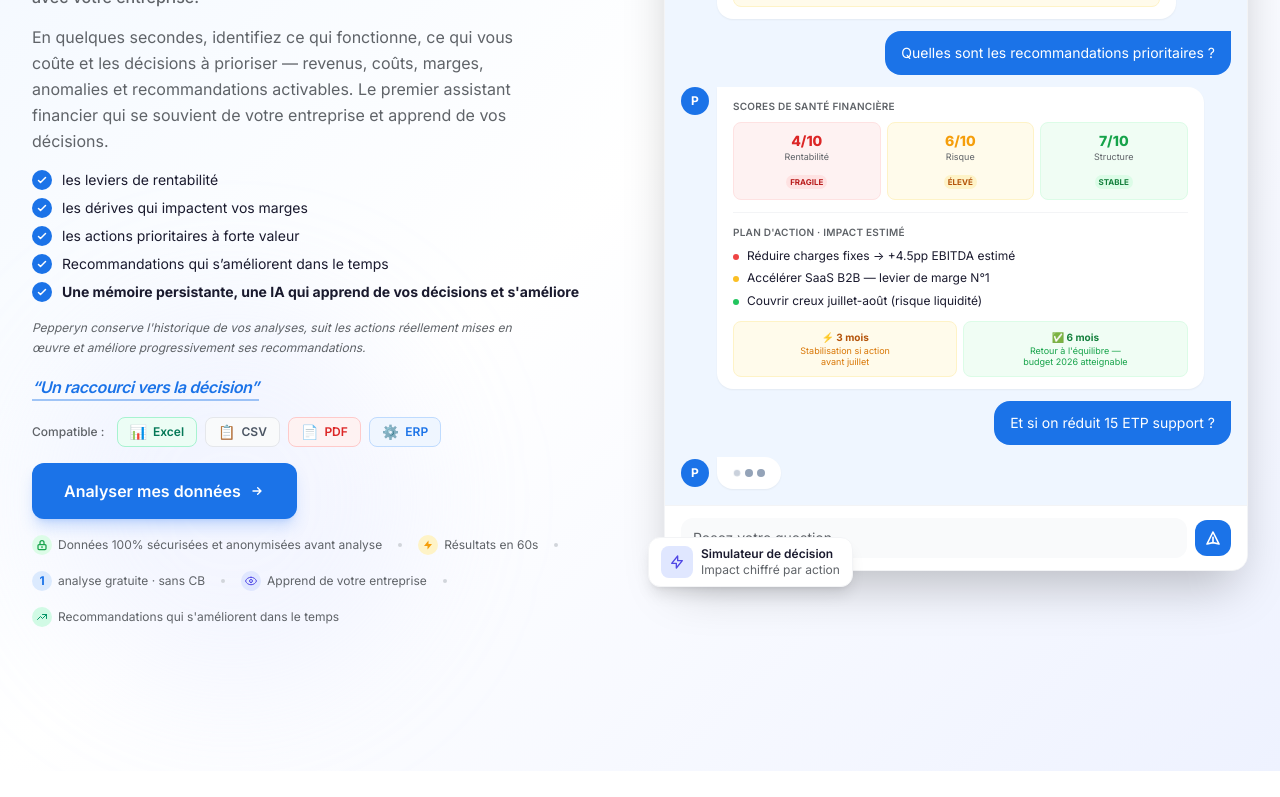
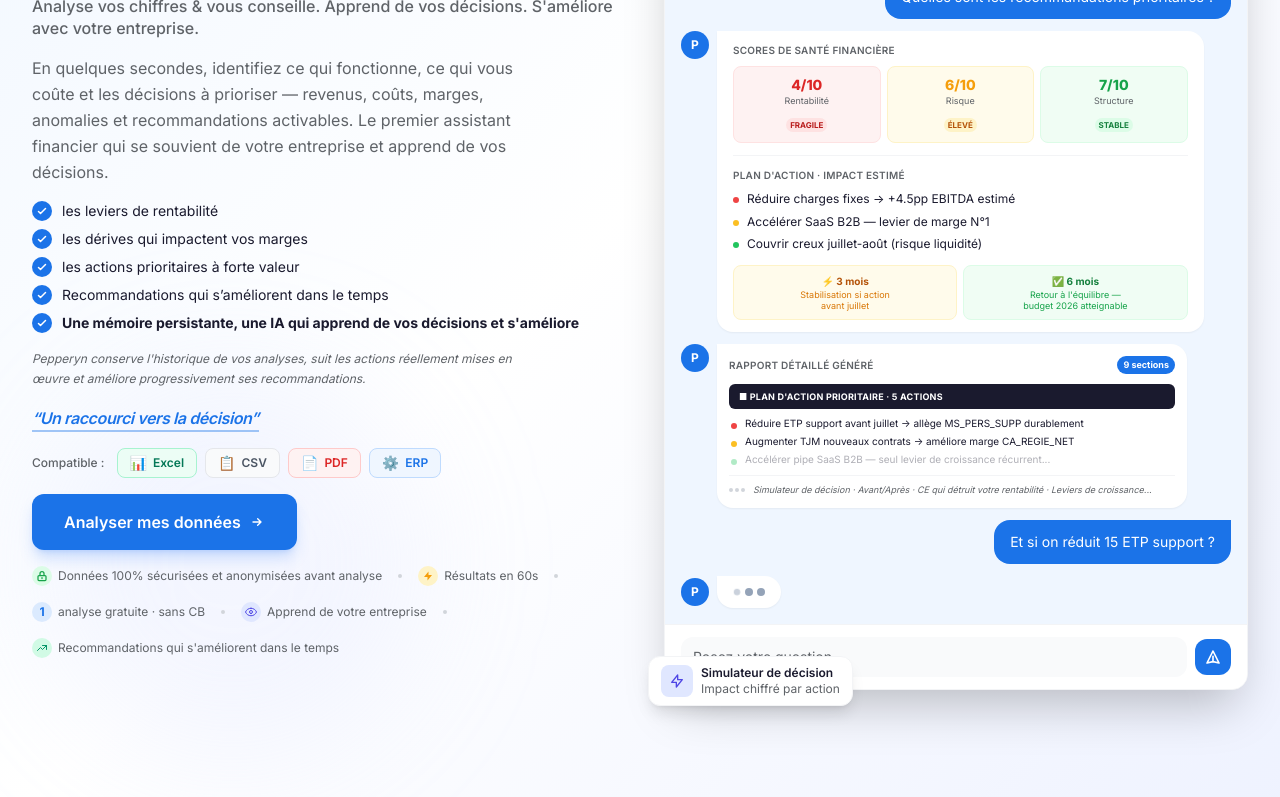
Before and after one commit to fredancio/Pepperyn, a Next.js app in the folder frontend/: page / in a window 1280 px wide. Shown: the part 505-1302 px from the top of the page. Built offline with nearby package versions, Linux system fonts and the light colour scheme.

Commit message:
fix(hero): logo sur fond blanc + card rapport complet avec plan d'action tronqué

```diff
--- a/frontend/components/landing/HeroSection.tsx
+++ b/frontend/components/landing/HeroSection.tsx
@@ -157,7 +157,7 @@
               <div className="bg-white rounded-2xl shadow-2xl border border-gray-100 overflow-hidden">
                 {/* Header */}
                 <div className="bg-gradient-to-r from-[#1B73E8] to-[#0D47A1] px-4 py-3 flex items-center gap-3">
-                  <div className="w-8 h-8 bg-white/20 rounded-lg flex items-center justify-center">
+                  <div className="w-8 h-8 bg-white rounded-lg flex items-center justify-center">
                     <img src="/favicon.png?v=5" alt="Pepperyn" className="w-8 h-8 object-contain" />
                   </div>
                   <div>
@@ -276,6 +276,48 @@
                     </div>
                   </div>
 
+                  {/* Rapport complet — aperçu plan d'action avec sections tronquées */}
+                  <div className="flex items-start gap-2 max-w-[92%]">
+                    <div className="w-7 h-7 bg-[#1B73E8] rounded-full flex-shrink-0 flex items-center justify-center">
+                      <span className="text-white text-xs font-bold">P</span>
+                    </div>
+                    <div className="bg-white rounded-2xl rounded-tl-none px-3 py-3 shadow-sm w-full">
+                      <div className="flex items-center justify-between mb-2.5">
+                        <p className="text-[10px] font-semibold text-[#5F6368] uppercase tracking-wide">Rapport détaillé généré</p>
+                        <span className="text-[9px] font-bold text-white bg-[#1B73E8] px-1.5 py-0.5 rounded-full">9 sections</span>
+                      </div>
+
+                      {/* Section header style rapport */}
+                      <div className="bg-[#1A1A2E] rounded-md px-2.5 py-1.5 mb-2">
+                        <p className="text-[9px] font-bold text-white uppercase tracking-wide">■ Plan d&apos;action prioritaire · 5 actions</p>
+                      </div>
+
+                      {/* Actions visibles */}
+                      <div className="flex flex-col gap-1 mb-2 px-0.5">
+                        {[
+                          { dot: 'bg-red-500', text: 'Réduire ETP support avant juillet → allège MS_PERS_SUPP durablement', faded: false },
+                          { dot: 'bg-amber-400', text: 'Augmenter TJM nouveaux contrats → améliore marge CA_REGIE_NET', faded: false },
+                          { dot: 'bg-green-500', text: 'Accélérer pipe SaaS B2B — seul levier de croissance récurrent...', faded: true },
+                        ].map((a, i) => (
+                          <div key={i} className={`flex items-start gap-2 ${a.faded ? 'opacity-35' : ''}`}>
+                            <div className={`w-1.5 h-1.5 rounded-full ${a.dot} flex-shrink-0 mt-1.5`} />
+                            <p className="text-[10px] text-[#1A1A2E] leading-snug">{a.text}</p>
+                          </div>
+                        ))}
+                      </div>
+
+                      {/* Ellipsis + autres sections */}
+                      <div className="border-t border-gray-100 pt-2 flex items-center gap-2">
+                        <div className="flex gap-0.5 flex-shrink-0">
+                          <span className="w-1 h-1 rounded-full bg-gray-300" />
+                          <span className="w-1 h-1 rounded-full bg-gray-300" />
+                          <span className="w-1 h-1 rounded-full bg-gray-300" />
+                        </div>
+                        <p className="text-[9px] text-[#5F6368] italic leading-snug">Simulateur de décision · Avant/Après · CE qui détruit votre rentabilité · Leviers de croissance...</p>
+                      </div>
+                    </div>
+                  </div>
+
                   {/* User follow-up — hints at Simulateur de décision */}
                   <div className="flex justify-end">
                     <div className="bg-[#1B73E8] rounded-2xl rounded-tr-none px-4 py-3 max-w-[80%]">
```
